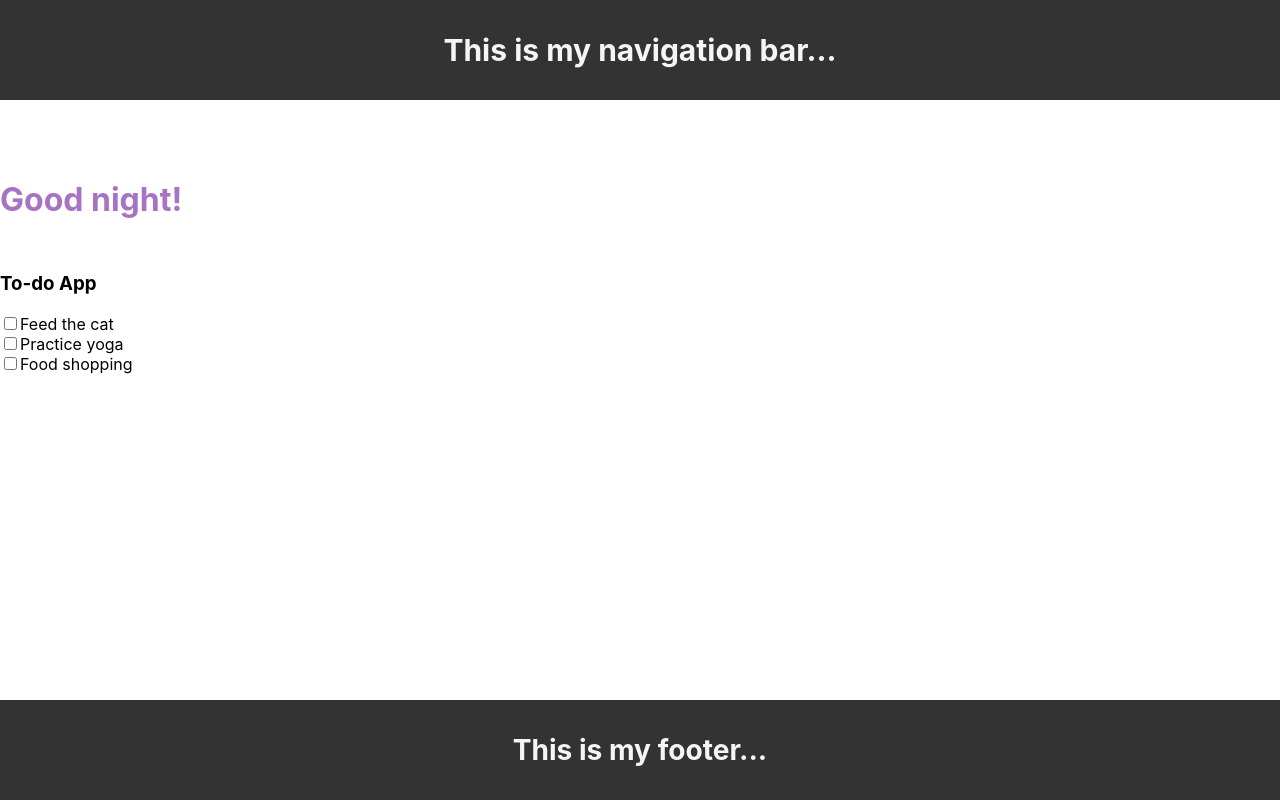
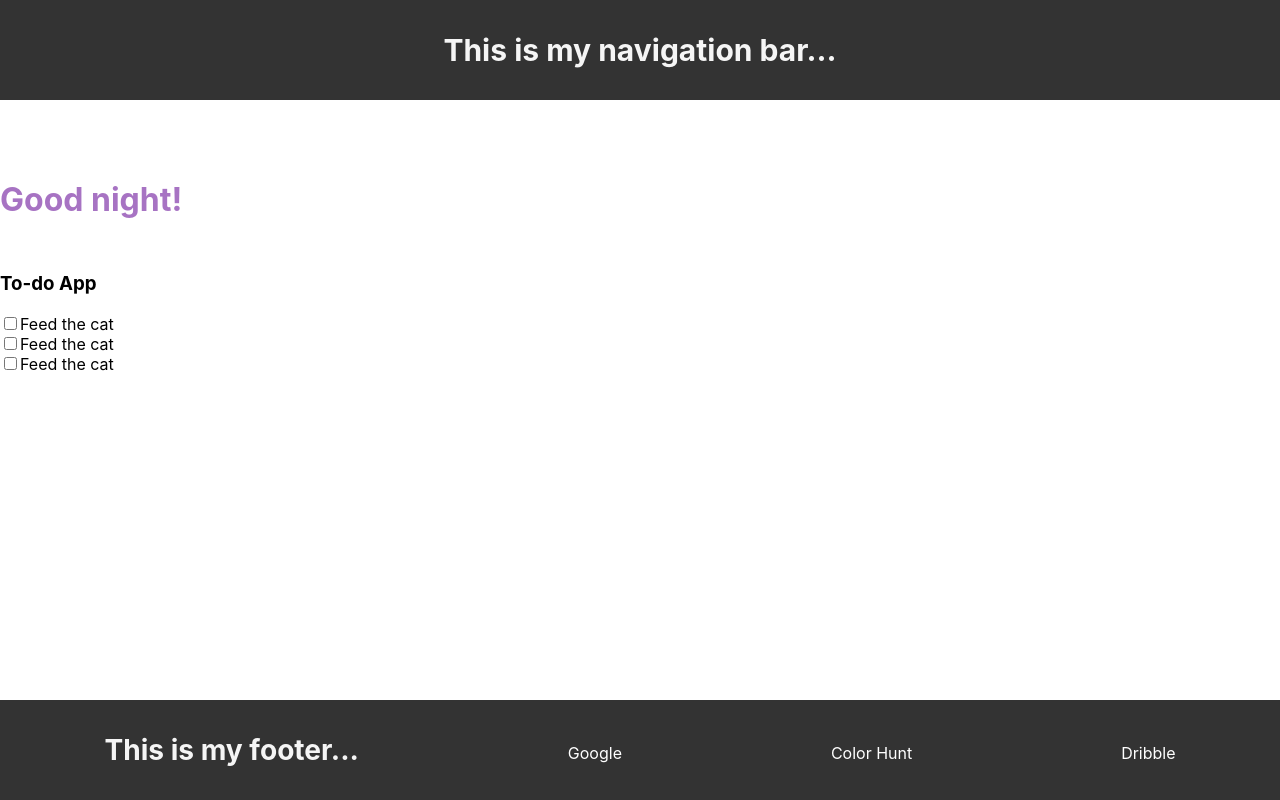
Before and after one commit to SoundOfSun/react-for-beginners, a React (Create React App) app: page / in a window 1280 px wide. Built offline with nearby package versions, Linux system fonts and the light colour scheme.

Commit message:
Props and Styling Practice - created props for footer link + extracted task as the component TodoItem

```diff
--- a/src/App.css
+++ b/src/App.css
@@ -31,3 +31,14 @@ body { margin: 0; }
 }
 
 .fake-task { display: inline; }
+
+.footer-link a {
+  color: #fff;
+  text-decoration: none;
+  font-size: 16px;
+}
+.footer-link a:link,
+.footer-link a:hover,
+.footer-link a:focus,
+.footer-link a:active,
+.footer-link a:visited { text-decoration: none; }
--- a/src/components/Footer.js
+++ b/src/components/Footer.js
@@ -1,10 +1,20 @@
 // we import the React library to enable the use of JSX
 import React from 'react'
+import Link from './Link'
 
 function Footer() {
 	return (
 		<footer className="footer-stuck">
 			<h3>This is my footer...</h3>
+			<Link link='https://www.google.com'
+				  text='Google'
+			 />
+			<Link link='https://www.colorhunt.co'
+				  text='Color Hunt'
+			/>
+			<Link link='https://www.dribbble.com/'
+				  text='Dribble'
+			/>
 		</footer>
 	)
 }
--- /dev/null
+++ b/src/components/Link.js
@@ -0,0 +1,14 @@
+import React from 'react'
+
+// passing props to our component to access the attributes we've created
+// 2 attr = link and text
+function Link(props) {
+	// console.log(props)
+	return (
+		<div className="footer-link">
+			<a href={props.link}>{props.text}</a>
+		</div>
+	)
+}
+
+export default Link
--- a/src/components/MainContent.js
+++ b/src/components/MainContent.js
@@ -1,16 +1,14 @@
 // we import the React library to enable the use of JSX
 import React from 'react'
+import TodoItem from './TodoItem'
 
 function MainContent() {
 	return (
 		<div>
 			<h3>To-do App</h3>
-			<input type="checkbox" name="task" value="cat" />
-			<p className="fake-task">Feed the cat</p><br></br>
-			<input type="checkbox" name="task" value="yoga" />
-			<p className="fake-task">Practice yoga</p><br></br>
-			<input type="checkbox" name="task" value="groceries" />
-			<p className="fake-task">Food shopping</p>
+			<TodoItem />
+			<TodoItem />
+			<TodoItem />
 		</div>
 	)
 }
--- /dev/null
+++ b/src/components/TodoItem.js
@@ -0,0 +1,13 @@
+// we import the React library to enable the use of JSX
+import React from 'react'
+
+function TodoItem() {
+	return (
+		<div>
+			<input type="checkbox" name="task" value="cat" />
+			<p className="fake-task">Feed the cat</p><br></br>
+		</div>
+	)
+}
+
+export default TodoItem
```
